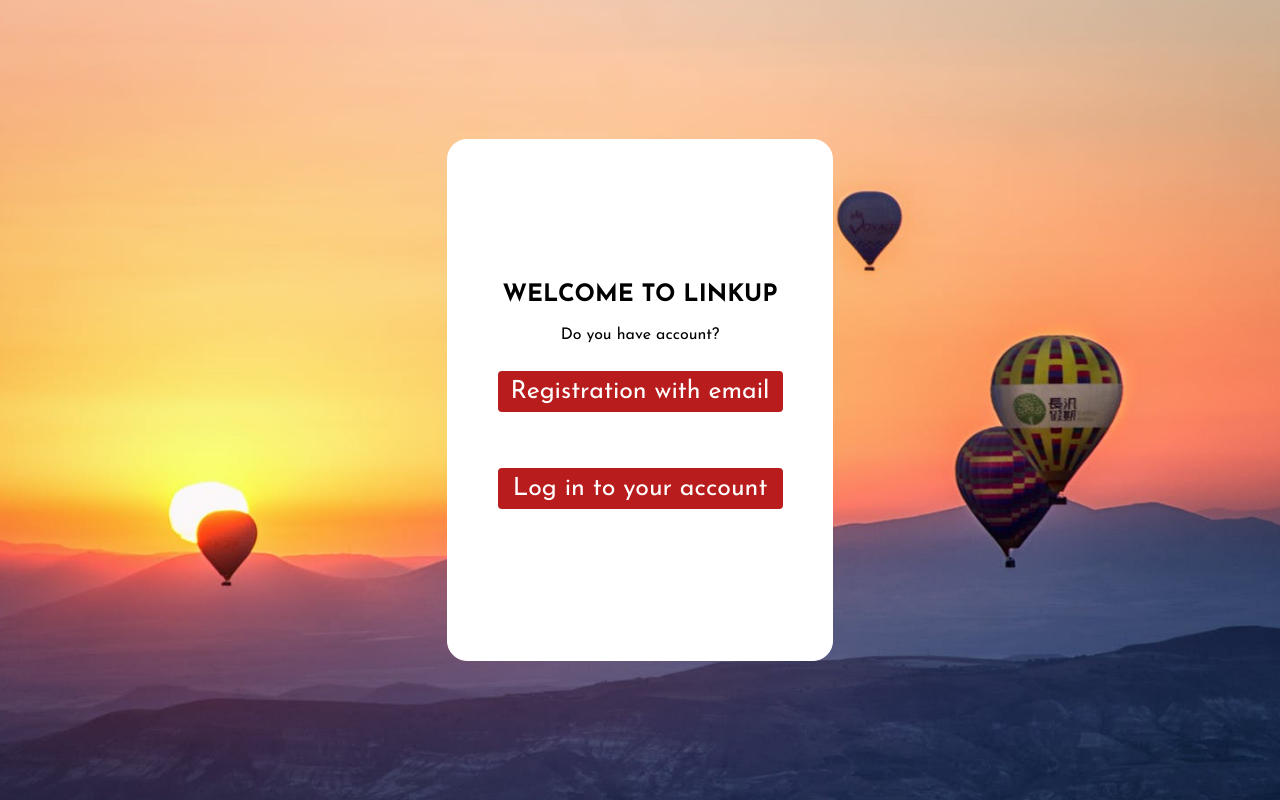
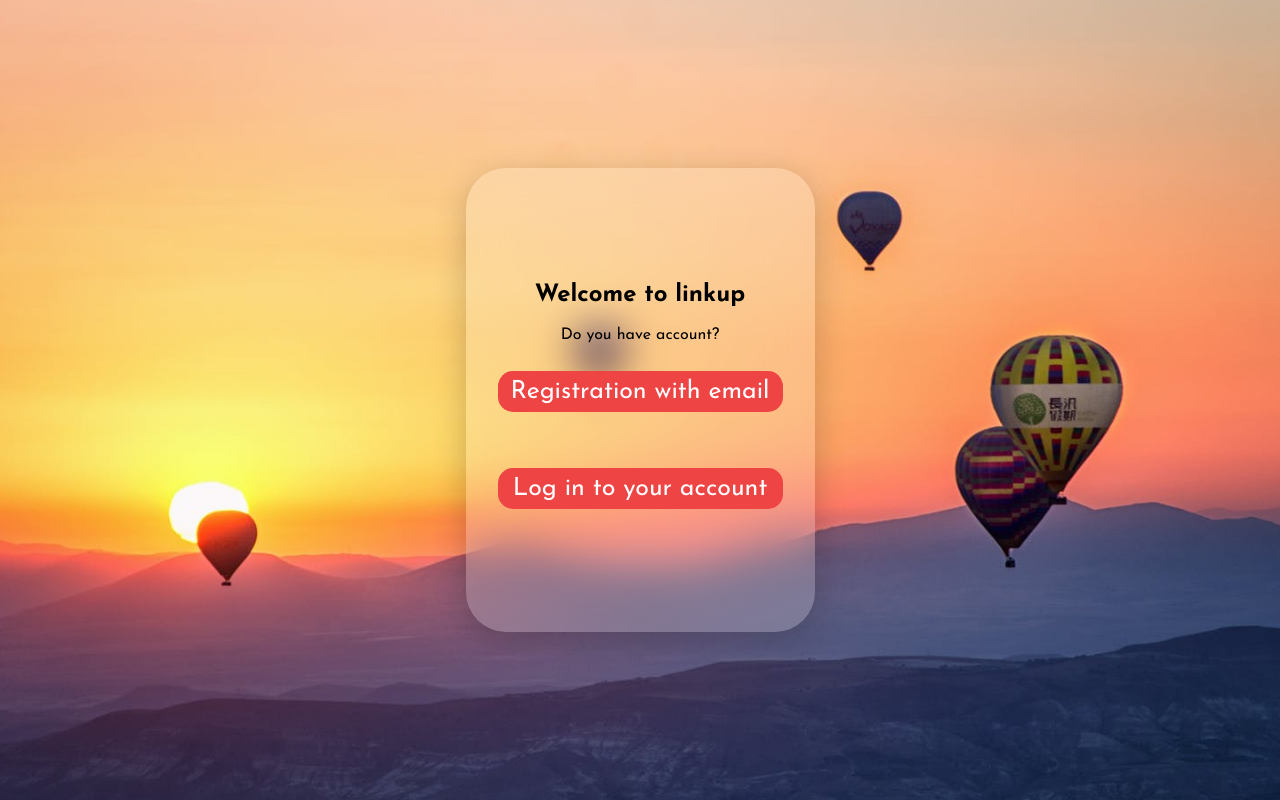
Before and after one commit to Maksimkarpeko/social-mediaRandom-Name, a React (Vite) app: page / in a window 1280 px wide. Built offline with nearby package versions, Linux system fonts and the light colour scheme.

Commit message:
style:update UI all form

```diff
--- a/src/features/SingForm/style/singForm.module.css
+++ b/src/features/SingForm/style/singForm.module.css
@@ -4,6 +4,30 @@
 	border: none;
 	border-bottom: 2px solid rgb(118, 118, 118);
 	border-radius: 0;
+	background: rgba(255, 255, 255, 0.2);
+	backdrop-filter: blur(20px);
+	-webkit-backdrop-filter: blur(20px);
+	border-radius: 10px;
+	padding: 10px 15px;
+	margin-top: 15px;
+}
+.InputEmail {
+	background: rgba(255, 255, 255, 0.2) !important;
+	backdrop-filter: blur(10px) !important;
+	-webkit-backdrop-filter: blur(10px) !important;
+}
+.InputPassword {
+	background: rgba(255, 255, 255, 0.2) !important;
+	backdrop-filter: blur(10px) !important;
+	-webkit-backdrop-filter: blur(10px) !important;
+}
+.InputEmail:hover,
+.InputPassword:hover {
+	background: rgba(255, 255, 255, 0.2) !important;
+	backdrop-filter: blur(20px) !important;
+}
+.h1 {
+	margin: 0;
 }
 .containerLink h2 {
 	display: flex;
@@ -14,15 +38,20 @@
 }
 
 .formSing {
+	height: 10vh;
 	display: flex;
 	justify-content: center;
 	flex-direction: column;
 	align-items: center;
-	height: 55%;
 	padding: 20px 43px;
-	border: 1px solid white;
 	border-radius: 20px;
-	background-color: #fff;
+	background: rgba(255, 255, 255, 0.2);
+	backdrop-filter: blur(20px);
+	-webkit-backdrop-filter: blur(20px);
+	border-radius: 40px;
+	padding: 2rem;
+	box-shadow: 0 8px 32px rgba(0, 0, 0, 0.2);
+	color: #000;
 }
 .inputPassword {
 	margin-bottom: 1.25rem;
@@ -43,7 +72,9 @@
 	text-decoration: none;
 	color: rgb(0, 0, 0);
 	transition: 250ms all;
-	margin-right: 115%;
+	margin-right: 100%;
+	margin-bottom: 10%;
+	display: flex;
 }
 .backToStartPage:hover {
 	color: rgb(188, 184, 184);
@@ -62,7 +93,6 @@
 	align-items: center;
 }
 
-
 @media (max-width: 768px) {
 	.containerLink {
 		display: none;
@@ -75,7 +105,7 @@
 }
 @media (max-height: 1300px) and (min-height: 700px) {
 	.formSing {
-		height: 60vh;
+		height: 45vh;
 	}
 }
 @media (max-height: 545px) {
--- a/src/features/SingForm/ui/SingForm.tsx
+++ b/src/features/SingForm/ui/SingForm.tsx
@@ -2,6 +2,8 @@ import {
 	EyeInvisibleOutlined,
 	EyeTwoTone,
 	LeftOutlined,
+	LockOutlined,
+	MailOutlined,
 } from '@ant-design/icons';
 import { singIn } from '@features/SingForm/api/request';
 import { useLoginForm } from '@features/SingForm/hooks/useLogin';
@@ -27,10 +29,10 @@ export const SingForm = () => {
 			<form onSubmit={handleSubmit(onSubmit)} className={style.formSing}>
 				<Link to={Links.startPage} className={style.backToStartPage}>
 					<LeftOutlined />
+					back
 				</Link>
-				<h1>LOGIN TO ACCOUNT</h1>
+				<h1>Login on account</h1>
 				<div>
-					<h2>Email</h2>
 					<Controller
 						name='email'
 						control={control}
@@ -47,6 +49,7 @@ export const SingForm = () => {
 									placeholder='Email'
 									className={style.InputEmail}
 									{...field}
+									prefix={<MailOutlined />}
 								/>
 								{fieldState.error && (
 									<ErrorMessage message={fieldState.error.message} />
@@ -56,7 +59,6 @@ export const SingForm = () => {
 					/>
 				</div>
 				<div>
-					<h2>Password</h2>
 					<Controller
 						name='password'
 						control={control}
@@ -66,6 +68,7 @@ export const SingForm = () => {
 								<Input.Password
 									className={style.InputPassword}
 									placeholder='password'
+									prefix={<LockOutlined />}
 									iconRender={visible =>
 										visible ? <EyeTwoTone /> : <EyeInvisibleOutlined />
 									}
--- a/src/page/SingIn/SingIn.tsx
+++ b/src/page/SingIn/SingIn.tsx
@@ -1,8 +1,22 @@
 import { SingForm } from '@features/SingForm/index';
+import { ConfigProvider } from 'antd';
 export const SingIn = () => {
 	return (
-		<>
+		<ConfigProvider
+			theme={{
+				components: {
+					Input: {
+						colorBgContainer: 'transparent',
+						colorPrimaryHover: 'none',
+						colorPrimary: 'none',
+						colorBorder: 'none',
+						colorText: 'none',
+						boxShadow: '0 0 0 2px rgba(24, 144, 255, 0.2)',
+					},
+				},
+			}}
+		>
 			<SingForm />
-		</>
+		</ConfigProvider>
 	);
 };
--- a/src/page/StartPage/StartPage.tsx
+++ b/src/page/StartPage/StartPage.tsx
@@ -6,7 +6,7 @@ export const StartPage = () => {
 	return (
 		<div className={style.div}>
 			<div className={style.containerPage}>
-				<h2>WELCOME TO LINKUP</h2>
+				<h2>Welcome to linkup</h2>
 				<span>Do you have account?</span>
 				<Link to={Links.registration} className={style.link}>
 					<Button text='Registration with email' anotherСlass={style.button} />
--- a/src/page/StartPage/styleStartPage.module.css
+++ b/src/page/StartPage/styleStartPage.module.css
@@ -10,15 +10,20 @@
 	height: 99.5%;
 }
 .containerPage {
-	background-color: #fff;
+	height: 50vh;
 	display: flex;
+	justify-content: center;
 	flex-direction: column;
-	justify-content: center;
 	align-items: center;
-	width: 30vw;
-	height: 65vh;
-	border: 1px solid white;
+	padding: 20px 43px;
 	border-radius: 20px;
+	background: rgba(255, 255, 255, 0.2);
+	backdrop-filter: blur(20px);
+	-webkit-backdrop-filter: blur(20px);
+	border-radius: 40px;
+	padding: 2rem;
+	box-shadow: 0 8px 32px rgba(0, 0, 0, 0.2);
+	color: #000;
 }
 .link {
 	@apply my-4;
--- a/src/shared/styles/ui/button.module.css
+++ b/src/shared/styles/ui/button.module.css
@@ -1,5 +1,6 @@
 .button {
-	@apply bg-red-700 text-white py-2 px-3 rounded border-none my-3;
+	@apply bg-red-500 text-white py-2 px-3 rounded border-none my-3;
+	border-radius: 15px;
 	width: 285px;
 	cursor: pointer;
 	transition: 500ms all;
```
